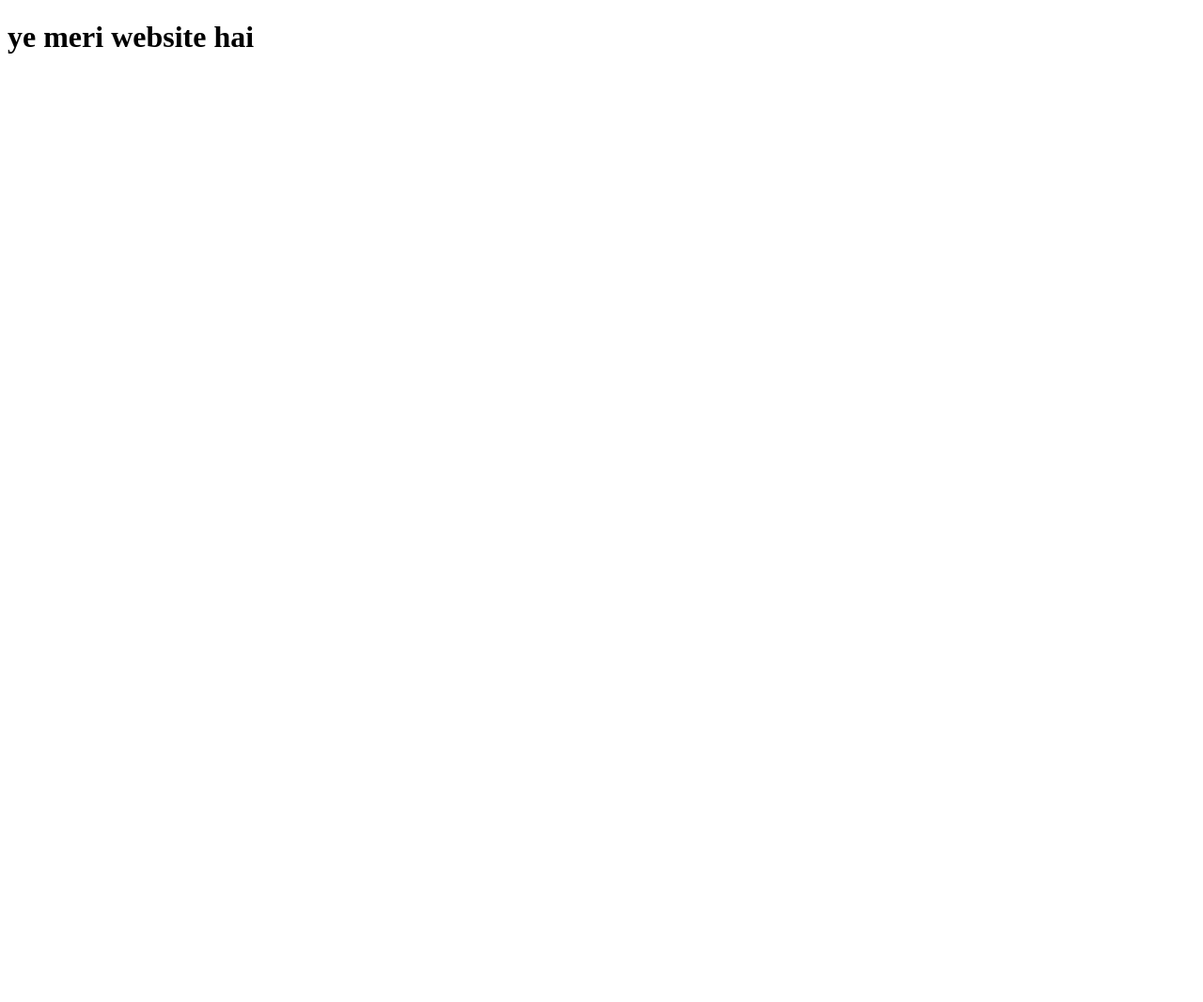
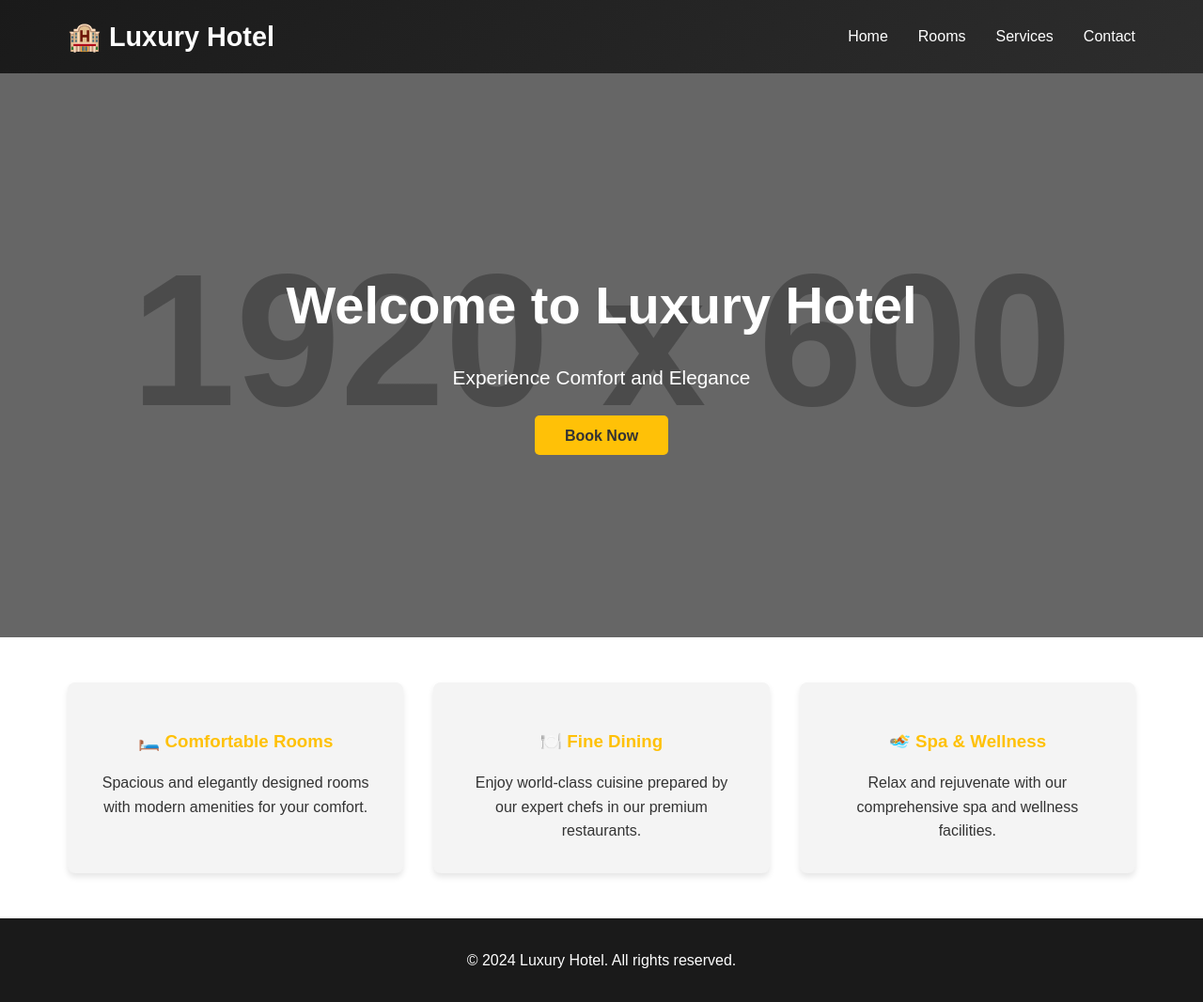
Before and after one commit to Gayatri25-dev/new-action, a plain HTML site: page index.html in a window 1280 px wide. Shown: the whole page at 94% size. Before the commit the page ends 800 px from the top, so only its background shows below. Drawn offline with Linux system fonts and the light colour scheme; placeholder pictures from the web are drawn by us.

Commit message:
new hotel

```diff
--- a/index.html
+++ b/index.html
@@ -3,9 +3,168 @@
 <head>
     <meta charset="UTF-8">
     <meta name="viewport" content="width=device-width, initial-scale=1.0">
-    <title>Document</title>
+    <title>Luxury Hotel - Welcome</title>
+    <style>
+        * {
+            margin: 0;
+            padding: 0;
+            box-sizing: border-box;
+        }
+
+        body {
+            font-family: 'Arial', sans-serif;
+            line-height: 1.6;
+            color: #333;
+        }
+
+        header {
+            background: linear-gradient(135deg, #1a1a1a, #2d2d2d);
+            color: white;
+            padding: 1rem 0;
+            position: sticky;
+            top: 0;
+            z-index: 100;
+        }
+
+        nav {
+            display: flex;
+            justify-content: space-between;
+            align-items: center;
+            max-width: 1200px;
+            margin: 0 auto;
+            padding: 0 2rem;
+        }
+
+        .logo {
+            font-size: 1.8rem;
+            font-weight: bold;
+        }
+
+        nav ul {
+            list-style: none;
+            display: flex;
+            gap: 2rem;
+        }
+
+        nav a {
+            color: white;
+            text-decoration: none;
+            transition: color 0.3s;
+        }
+
+        nav a:hover {
+            color: #ffc107;
+        }
+
+        .hero {
+            background: linear-gradient(rgba(0, 0, 0, 0.5), rgba(0, 0, 0, 0.5)),
+                        url('https://via.placeholder.com/1920x600') center/cover;
+            height: 600px;
+            display: flex;
+            align-items: center;
+            justify-content: center;
+            text-align: center;
+            color: white;
+        }
+
+        .hero-content h1 {
+            font-size: 3.5rem;
+            margin-bottom: 1rem;
+        }
+
+        .hero-content p {
+            font-size: 1.3rem;
+            margin-bottom: 2rem;
+        }
+
+        .btn {
+            padding: 0.8rem 2rem;
+            background: #ffc107;
+            color: #333;
+            text-decoration: none;
+            border-radius: 5px;
+            font-weight: bold;
+            transition: background 0.3s;
+        }
+
+        .btn:hover {
+            background: #ffb300;
+        }
+
+        .features {
+            max-width: 1200px;
+            margin: 3rem auto;
+            padding: 0 2rem;
+            display: grid;
+            grid-template-columns: repeat(auto-fit, minmax(300px, 1fr));
+            gap: 2rem;
+        }
+
+        .feature-card {
+            background: #f4f4f4;
+            padding: 2rem;
+            border-radius: 8px;
+            text-align: center;
+            box-shadow: 0 4px 6px rgba(0, 0, 0, 0.1);
+            transition: transform 0.3s;
+        }
+
+        .feature-card:hover {
+            transform: translateY(-5px);
+        }
+
+        .feature-card h3 {
+            margin: 1rem 0;
+            color: #ffc107;
+        }
+
+        footer {
+            background: #1a1a1a;
+            color: white;
+            text-align: center;
+            padding: 2rem;
+            margin-top: 3rem;
+        }
+    </style>
 </head>
 <body>
-    <h1>ye meri website hai</h1>
+    <header>
+        <nav>
+            <div class="logo">🏨 Luxury Hotel</div>
+            <ul>
+                <li><a href="#">Home</a></li>
+                <li><a href="#">Rooms</a></li>
+                <li><a href="#">Services</a></li>
+                <li><a href="#">Contact</a></li>
+            </ul>
+        </nav>
+    </header>
+
+    <section class="hero">
+        <div class="hero-content">
+            <h1>Welcome to Luxury Hotel</h1>
+            <p>Experience Comfort and Elegance</p>
+            <a href="#" class="btn">Book Now</a>
+        </div>
+    </section>
+
+    <section class="features">
+        <div class="feature-card">
+            <h3>🛏️ Comfortable Rooms</h3>
+            <p>Spacious and elegantly designed rooms with modern amenities for your comfort.</p>
+        </div>
+        <div class="feature-card">
+            <h3>🍽️ Fine Dining</h3>
+            <p>Enjoy world-class cuisine prepared by our expert chefs in our premium restaurants.</p>
+        </div>
+        <div class="feature-card">
+            <h3>🏊 Spa & Wellness</h3>
+            <p>Relax and rejuvenate with our comprehensive spa and wellness facilities.</p>
+        </div>
+    </section>
+
+    <footer>
+        <p>&copy; 2024 Luxury Hotel. All rights reserved.</p>
+    </footer>
 </body>
 </html>
```
